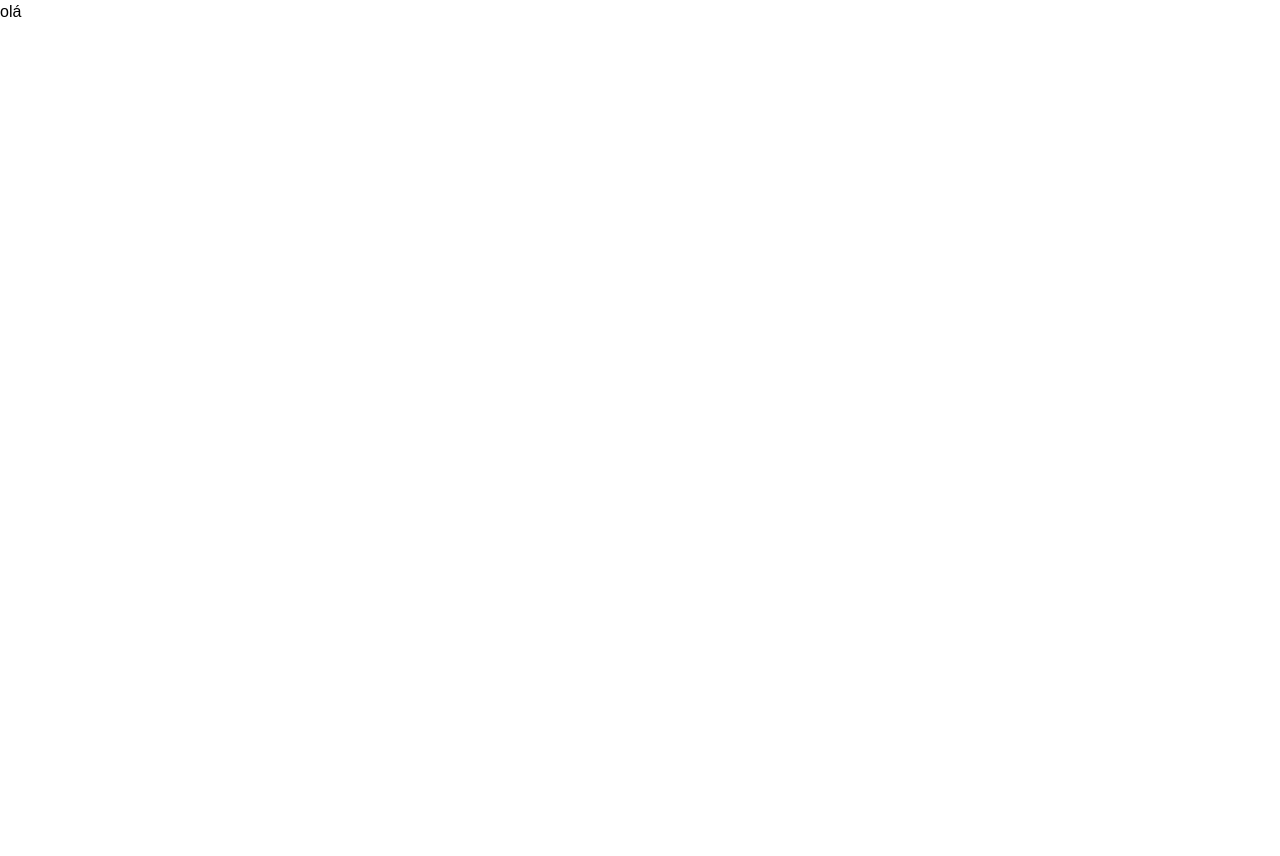
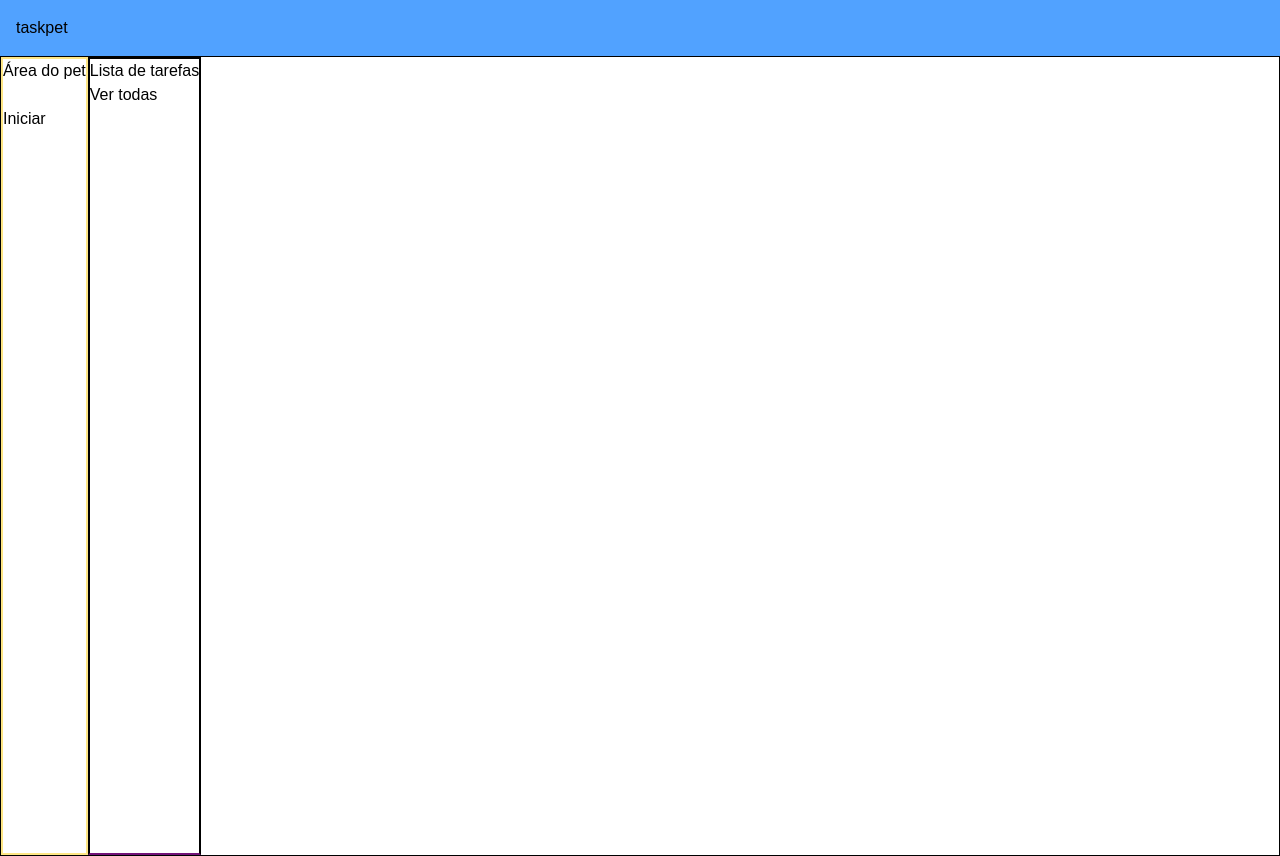
Before and after one commit to luckfer7/taskpet, a Next.js app: page / in a window 1280 px wide. Before the commit the page ends 800 px from the top, so only its background shows below. Built offline with nearby package versions, Linux system fonts and the light colour scheme.

Commit message:
componentes criados (ou a maioria pelo menos)

```diff
--- /dev/null
+++ b/src/Components/Button/index.jsx
@@ -0,0 +1,5 @@
+export default function Button ({ children, className, ...props }) {
+    return (
+        <button className={` ${className}`} {...props} >{children}</button>
+    )
+}
--- /dev/null
+++ b/src/Components/Container/index.jsx
@@ -0,0 +1,7 @@
+export default function Container({ children, className, ...props }) {
+    return(
+        <div className={` ${className}` } {...props}>
+            {children}
+        </div>
+    )
+}
--- /dev/null
+++ b/src/Components/Header/index.jsx
@@ -0,0 +1,7 @@
+export default function Header ({ children, ...props }) {
+    return (
+        <header className=" p-4 bg-blue-400" {...props} >
+            {children}
+        </header>
+    )
+}
--- /dev/null
+++ b/src/Components/Pet-area/index.jsx
@@ -0,0 +1,16 @@
+import Image from "next/image";
+import Button from "../Button";
+import Container from "../Container";
+import Title from "../Title";
+
+export default function PetArea({  }) {
+    return (
+        <Container className="border-2 border-amber-200" >
+            <Title>Área do pet</Title>
+            <Image src="/" width={0} height={0} alt="/" />
+            <Button>Iniciar</Button>
+        </Container>
+
+
+    )
+}
--- /dev/null
+++ b/src/Components/Tasks-list/index.jsx
@@ -0,0 +1,13 @@
+import Button from "../Button";
+import Container from "../Container";
+import Title from "../Title";
+
+export default function TaskContainer ({}) {
+    return(
+       <Container className=" border-2 border-b-fuchsia-900 " >
+        <Title>Lista de tarefas</Title>
+        <Container></Container>
+        <Button>Ver todas</Button>
+       </Container>
+    )
+}
--- /dev/null
+++ b/src/Components/Title/index.jsx
@@ -0,0 +1,7 @@
+export default function Title({ children, className, ...props }){
+    return(
+        <h1 className={` ${className}` } {...props}>
+            {children}
+        </h1>
+    )
+}
--- a/src/app/page.js
+++ b/src/app/page.js
@@ -1,9 +1,19 @@
+import Container from "@/Components/Container";
+import Header from "@/Components/Header";
+import PetArea from "@/Components/Pet-area";
+import TaskContainer from "@/Components/Tasks-list";
+import TaskList from "@/Components/Tasks-list";
 import Image from "next/image";
 
 export default function Home() {
   return (
     <div>
-      <h1>olá</h1>
+      <Header>taskpet</Header>
+      <Container className="h-screen border flex" >
+        <PetArea />
+        <TaskContainer />
+      </Container>
+
     </div>
   );
 }
```
